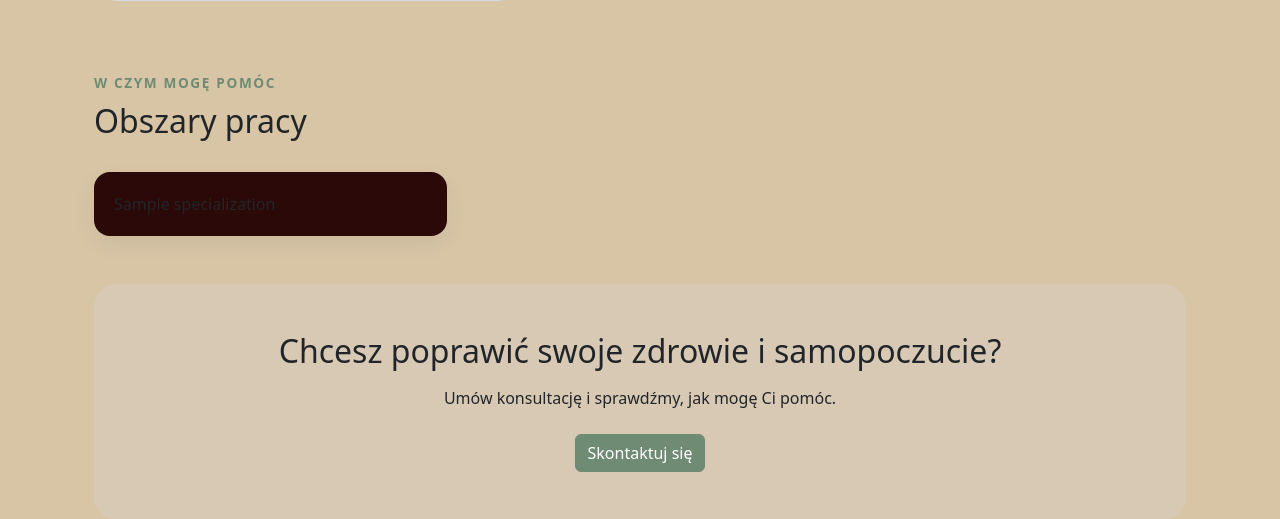
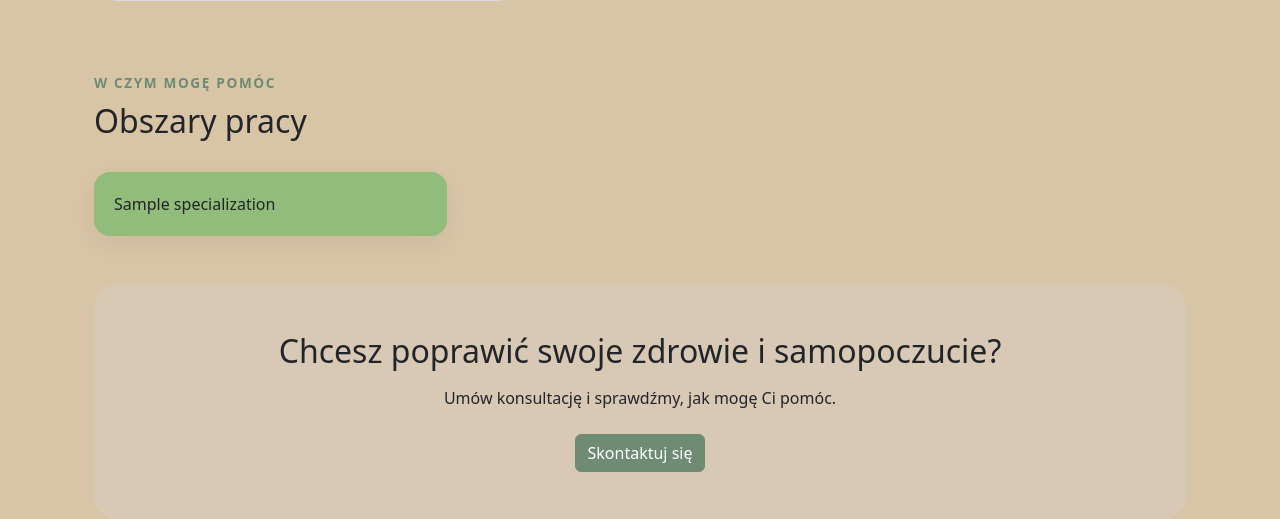
Before and after one commit to BartoszPoluszczyk/Monika-WebSite, a Django app: page /o-mnie/ in a window 1280 px wide. Shown: the part 487-1006 px from the top of the page. Run offline with Django 5.2, Linux system fonts and the light colour scheme; tables that the repository leaves empty hold one stand-in row (values such as "Sample post"); grey boxes marked "Sample" are stand-in pictures.

Commit message:
Befor changes

```diff
--- a/static/css/style.css
+++ b/static/css/style.css
@@ -2,7 +2,7 @@
     --primary-color: #6f8b74;
     --secondary-color: #d8c9b5;
     --background-color: #d8c5a6;
-    --card-background: #2b0909;
+    --card-background: #92BC79;
 }
 
 body {
```
Also changed, not shown: main/models.py (line endings or trailing spaces), media/about/7.png (added), media/about/MonikaZdjecie.png (added).
